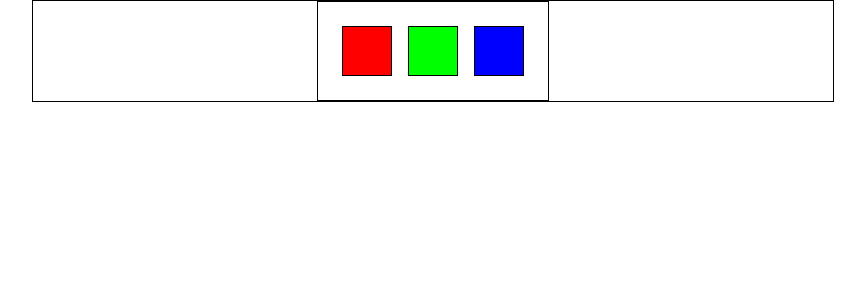
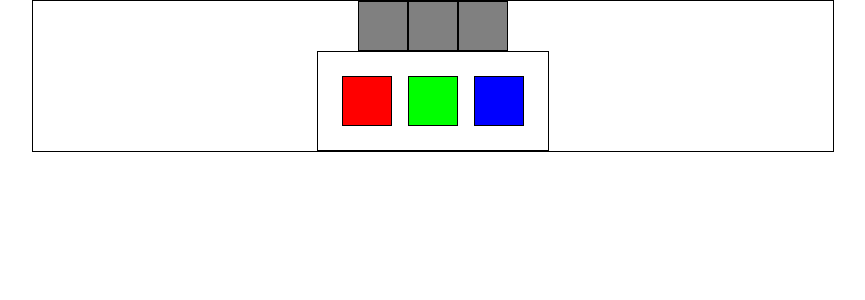
Before and after one commit to magnus-schj/code-breaker, a React (Vite) app: page / in a window 1280 px wide. Shown: the top 300 px of the page, without its empty margins (207-1072 px from the left). Built offline with nearby package versions, Linux system fonts and the light colour scheme.

Commit message:
pegholders made

```diff
--- a/src/App.css
+++ b/src/App.css
@@ -8,6 +8,20 @@
   justify-content: center;
 }
 
+.inserting-row {
+  display: flex;
+}
+
+.peg-holder {
+  border: 1px solid black;
+  height: 3rem;
+  width: 3rem;
+  padding: 0;
+}
+
+.placed-peg {
+}
+
 .pickable-pegs {
   display: flex;
   border: 1px solid black;
--- a/src/components/Game.component.tsx
+++ b/src/components/Game.component.tsx
@@ -5,6 +5,7 @@ import {
   Droppable,
   DropResult,
 } from "react-beautiful-dnd";
+import { PegHolder } from "../interfaces";
 import ColourContainer from "./ColourContainer.component";
 const Game: FC = () => {
   const initialState = {
@@ -13,11 +14,38 @@ const Game: FC = () => {
     blue: { id: "blue", hex: "#0000ff" },
   };
 
+  const initialPegs: PegHolder[] = [
+    { colour: null, id: "holder-0" },
+    { colour: null, id: "holder-1" },
+    { colour: null, id: "holder-2" },
+  ];
   const [colours, setColours] = useState(initialState);
-  console.log(Object.entries(colours));
+  const [pegHolders, setPegHolders] = useState(initialPegs);
   return (
     <div className="game">
       <DragDropContext onDragEnd={(result) => console.log("result:", result)}>
+        <div className="inserting-row">
+          {pegHolders.map(({ colour, id }) => {
+            return (
+              <div className="peg-holder" key={id}>
+                <Droppable droppableId={id}>
+                  {(provided, snapshot) => {
+                    return (
+                      <div
+                        ref={provided.innerRef}
+                        style={{
+                          background: colour ? colour : "grey",
+                          height: "100%",
+                          width: "100%",
+                        }}
+                      ></div>
+                    );
+                  }}
+                </Droppable>
+              </div>
+            );
+          })}
+        </div>
         <div className="pickable-pegs">
           {Object.entries(colours).map(([id, colour]) => {
             return <ColourContainer id={id} colour={colour} key={id} />;
--- a/src/interfaces.ts
+++ b/src/interfaces.ts
@@ -2,3 +2,8 @@ export interface Colour {
   id: string;
   hex: string;
 }
+
+export interface PegHolder {
+  colour: string | null;
+  id: string;
+}
```
